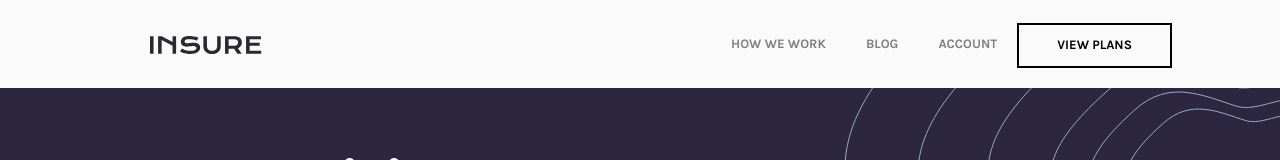
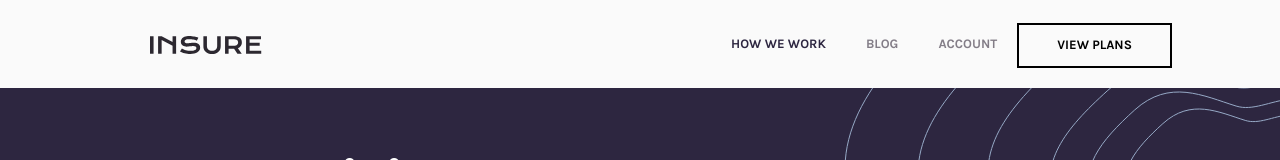
Before and after one commit to melodymastache/Insure-Landing-Page, a React (Create React App) app: page / in a window 1280 px wide. In both pictures the pointer is over the element 778 px from the left and 43 px from the top of the page. Shown: the top 160 px of the page. Built offline with nearby package versions, Linux system fonts and the light colour scheme.

Commit message:
desktop header complete

```diff
--- a/src/App.css
+++ b/src/App.css
@@ -39,6 +39,10 @@
   transform: translateX(33em);
 }
 
+.header-items:hover {
+  color: hsl(256, 26%, 20%);
+}
+
 #logo {
   padding: 20px;
   margin-left: 130px;
@@ -61,6 +65,12 @@
   color: black;
 }
 
+#header-button:hover {
+  background-color: hsl(256, 26%, 20%);
+  color: white;
+  border-color: white;
+}
+
 /* INTRO CONTAINER */
 .introContainer {
   background-color: hsl(256, 26%, 20%);
@@ -77,6 +87,7 @@
   margin: 50px 10px 125px 150px;
   color: white;
   width: 500px;
+
 }
 
 .overlap {
```
Also changed, not shown: 1 other file (tests, documents, lock files or other folders).
